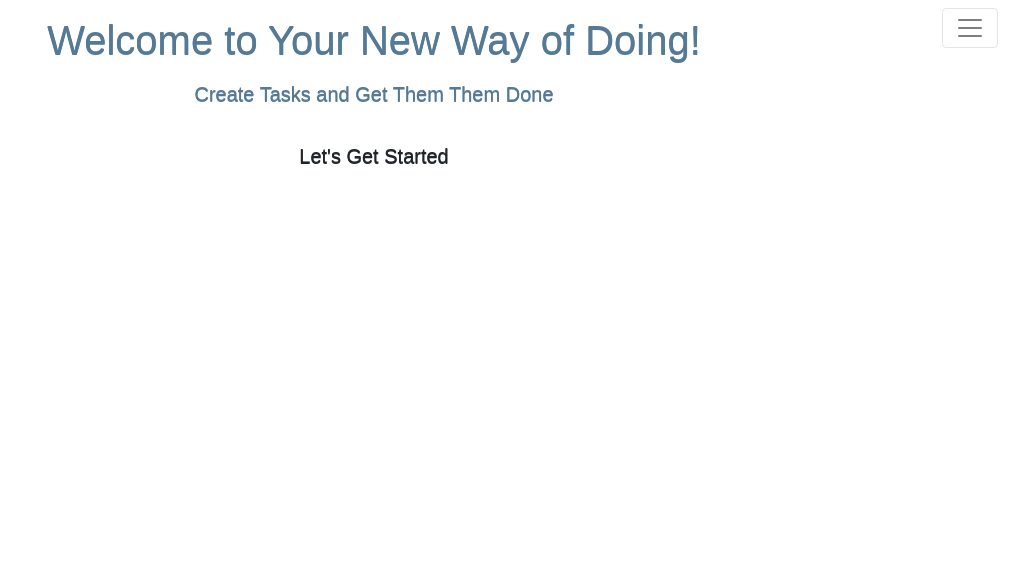
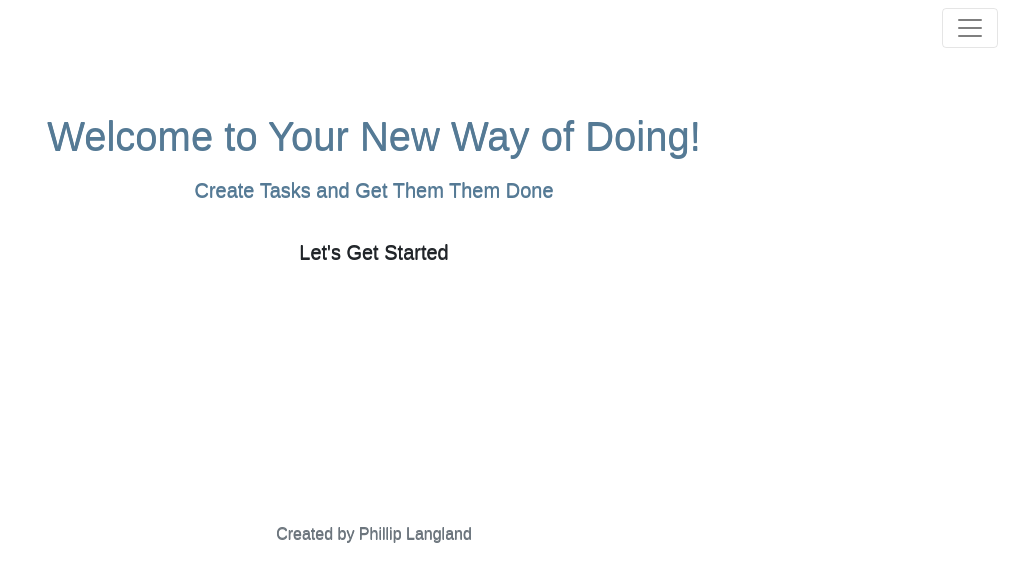
Before and after one commit to phillipjhl/To-Do-List-App, a React app: page / in a window 1280 px wide. Shown: the top 582 px of the page, without its empty margins (266-1280 px from the left). Built offline with nearby package versions, Linux system fonts and the light colour scheme.

Commit message:
added footer

```diff
--- a/client/src/components/HomePage.jsx
+++ b/client/src/components/HomePage.jsx
@@ -1,5 +1,7 @@
 import React, { Component } from 'react';
 import { Link } from 'react-router-dom';
+
+import Footer from './Footer';
 
 export default class HomePage extends Component {
 
@@ -8,11 +10,13 @@ export default class HomePage extends Component {
         return (
             <div className="cover-container d-flex w-100 h-100 p-3 mx-auto flex-column mt-auto mb-auto text-center">
 
-                <main role="main" className="inner cover">
+                <main role="main" className="my-5 py-5">
                     <h1 className="cover-heading">Welcome to Your New Way of Doing!</h1>
                     <p className="lead">Create Tasks and Get Them Them Done</p>
-                    <Link to="/list" className="btn btn-lg" type="button" aria-label="Let's Get Started">Let's Get Started</Link>
+                    <Link to="/list" className="btn btn-lg" role="button" aria-label="Let's Get Started">Let's Get Started</Link>
                 </main>
+
+                <Footer />
 
             </div>
         );
```
